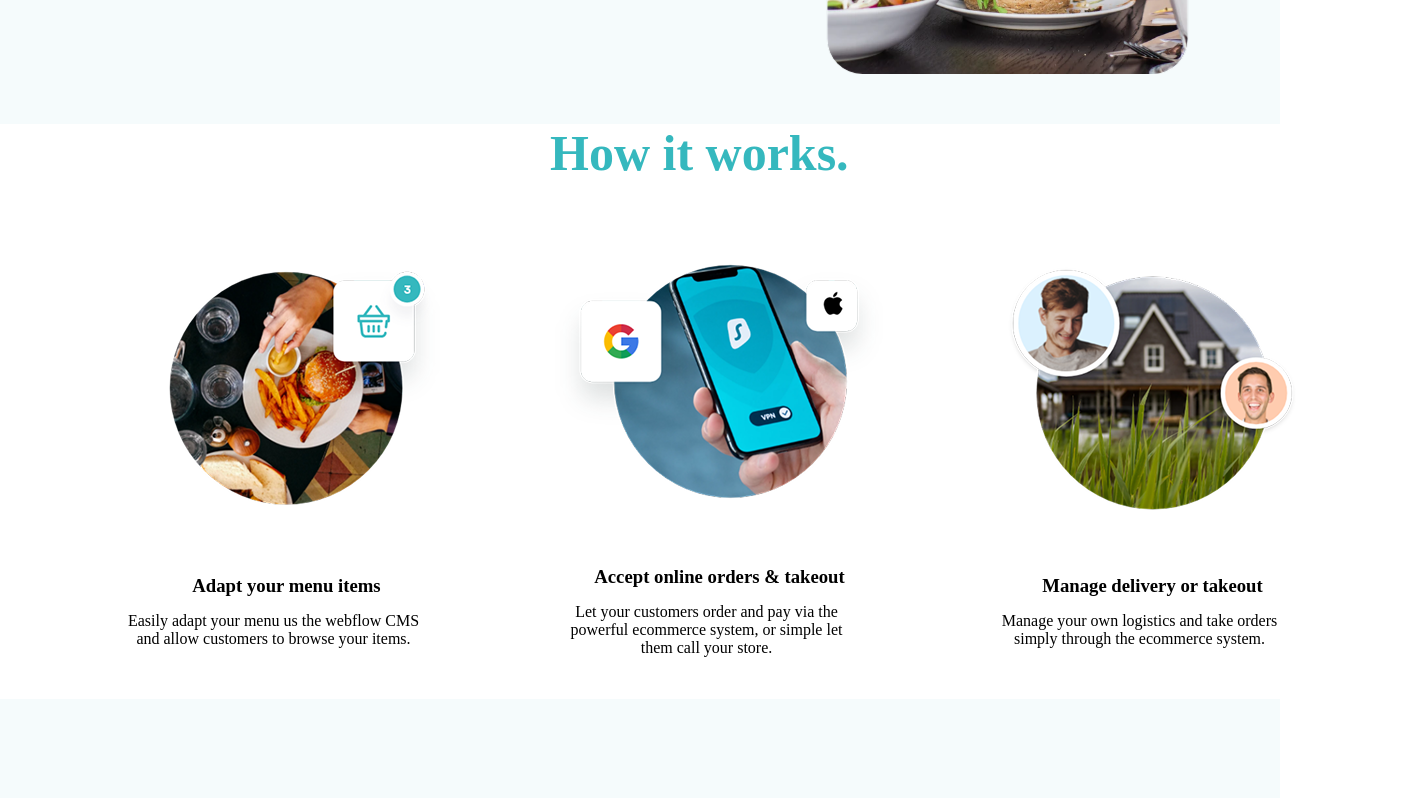
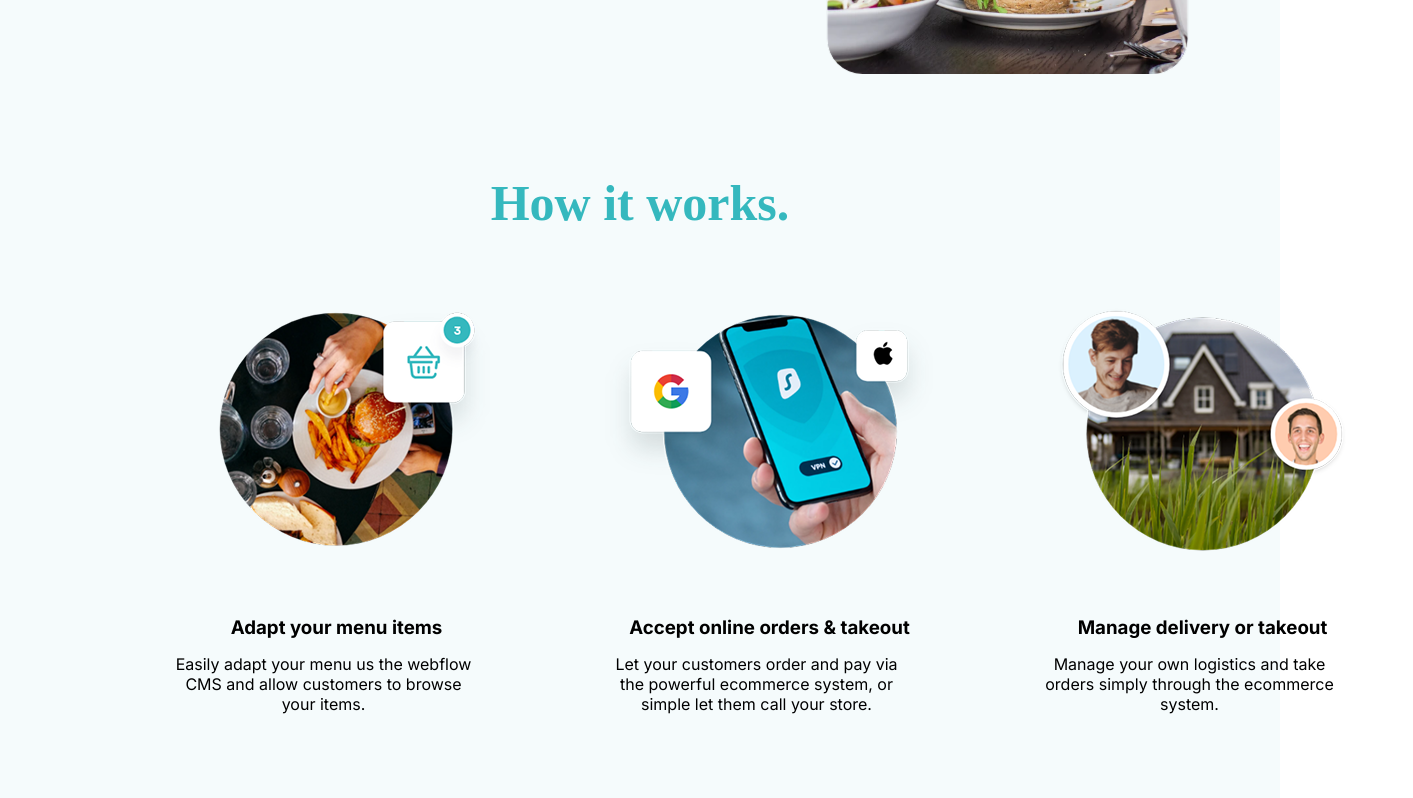
Before and after one commit to okk-rgb/team-project-1, a React (Vite) app: page / in a window 1280 px wide. Shown: the part 1600-2398 px from the top of the page, 1413 px wide, since content can reach past the window. Built offline with nearby package versions, Linux system fonts and the light colour scheme.

Commit message:
contauner

```diff
--- a/src/components/works/Works.jsx
+++ b/src/components/works/Works.jsx
@@ -6,7 +6,7 @@ import "./works.css"
 
 const Works = () => {
   return (
-    <div>
+    <div className="container">
       <div className="work">
         <h1>How it works.</h1>
         <div className="work_cards">
@@ -29,7 +29,7 @@ const Works = () => {
 
         </div>
       </div>
-    </div>
+      </div>
   )
 }
 
--- a/src/components/works/works.css
+++ b/src/components/works/works.css
@@ -1,25 +1,20 @@
-*{
-    margin: 0;
-    padding: 0;
-    box-sizing: border-box;
-    list-style: none;
-    text-decoration: none;font-family: cursive;
-}
+
 .work{
-    width: 1200px;
+    width: 100%;
     height: 575px;
     padding-left:120px;
     padding-right: 120px;
 }
 .work h1{
-    width: 341px;
+    /* width: 341px; */
     height: 55px;
     font-size: 50px;
     color: #35B8BE;
     align-items: center;
     font-family: cursive;
-    margin-left: 430px;
+    /* margin-left: 430px; */
     margin-bottom: 66px;
+    text-align: center;
 }
 .work_cards{
     display: flex;
--- a/src/index.css
+++ b/src/index.css
@@ -14,7 +14,7 @@
 
 
 .container {
-  max-width: 1200px;
+  max-width: 1440px;
   width: 100%;
   margin: 0  auto;
   padding: 50px;
```
